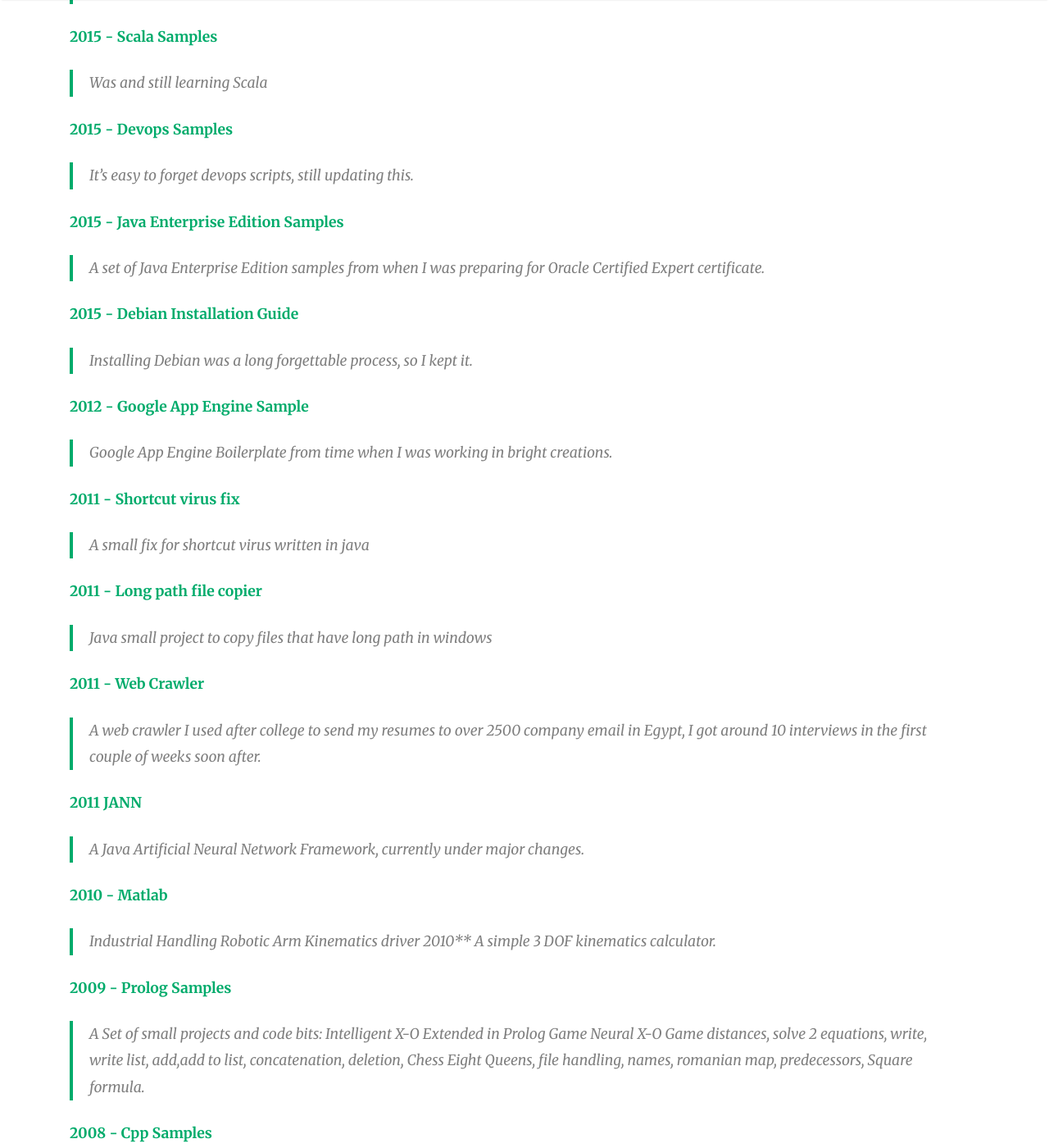
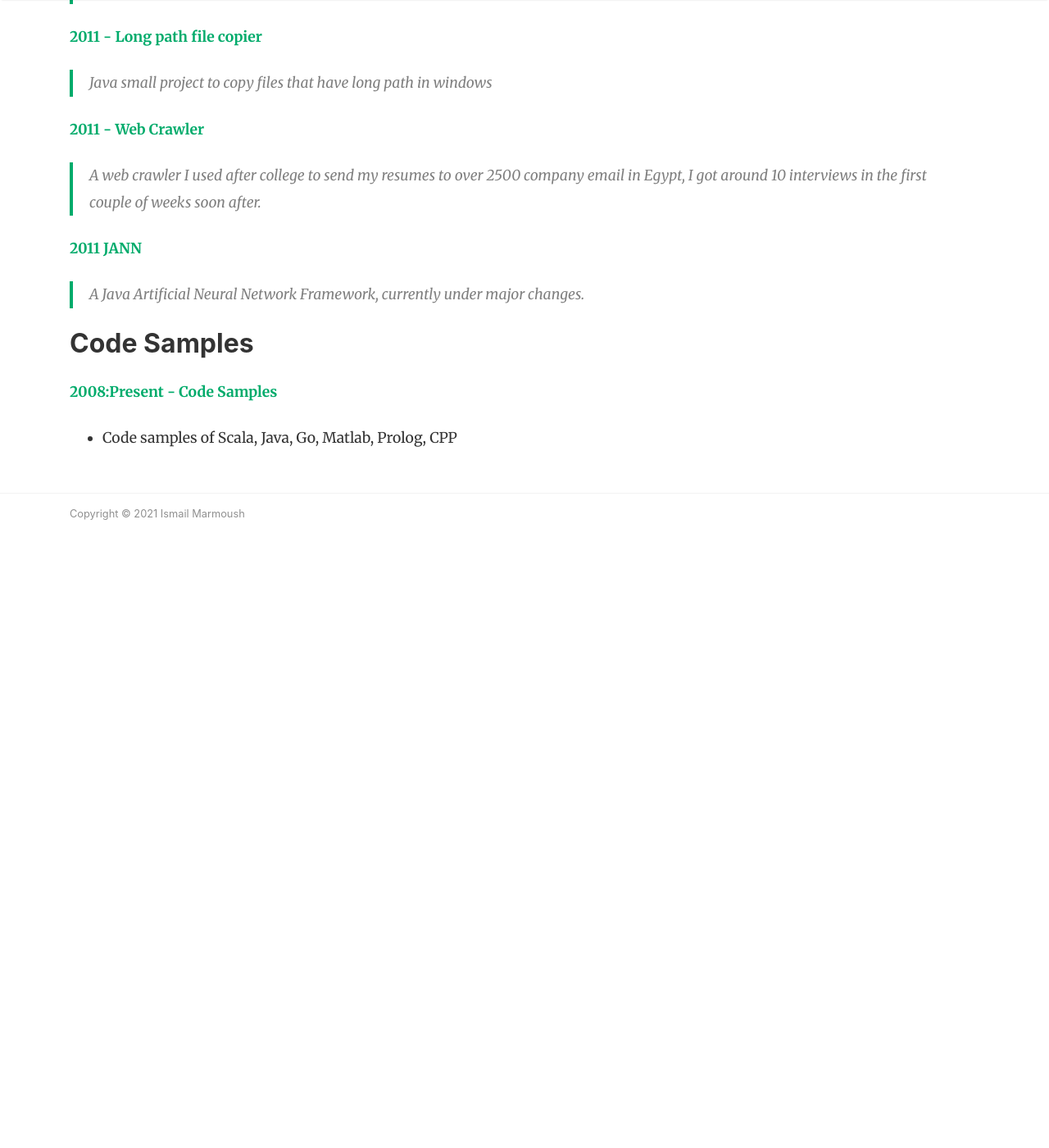
Before and after one commit to IsmailMarmoush/ismailmarmoush.github.io, a Jekyll site: the page built from portfolio.md, in a window 1280 px wide and 1400 px high, scrolled down 2005 px. Shown: the whole window at 82% size. Built offline with Jekyll 4.4.1, drawn with Linux system fonts in a browser that asks for light colours; nearby versions of some CDN libraries; comment, search, counter and statistics services are not loaded; after the commit the page ends 2715 px from its top, so only the background shows below that; some of the changed text lies outside the part shown.

Commit message:
update portfolio

```diff
--- a/portfolio.md
+++ b/portfolio.md
@@ -19,22 +19,22 @@ comments: false
 **[jbom](https://github.com/memoria-io/jbom)**
 > A Bill of Materials (BOM) for memoria opensource projects
 
-**[Pulse](https://github.com/memoria-io/pulse)**
+**[pulse](https://github.com/memoria-io/pulse)**
 > A research/educational small synchronous counter app with 50K requests per second, might be used for events synchronization between multiple topics
 
-**[Java Docker](https://github.com/memoria-io/ansible-docker)**
+**[java Docker](https://github.com/memoria-io/ansible-docker)**
 > Latest JDK and Maven, installed over docker.
 
-**[Etcd Docker](https://github.com/memoria-io/etcd-docker)**
+**[etcd Docker](https://github.com/memoria-io/etcd-docker)**
 > A quick Etcd cluster
 
-**[Ansible Docker](https://github.com/memoria-io/ansible-docker)**
+**[ansible Docker](https://github.com/memoria-io/ansible-docker)**
 > Ansible through docker, so you don't have to install ansible on your machine.
 
-**[Kafka Docker](https://github.com/memoria-io/kafka-docker)**
+**[kafka Docker](https://github.com/memoria-io/kafka-docker)**
 > Dockerized kafka
 
-**[Sunstreet](https://github.com/memoria-io/sunstreet)**
+**[sunstreet](https://github.com/memoria-io/sunstreet)**
 > A single page app, and a github template.
 
 ## Personal Projects
@@ -52,24 +52,6 @@ Some are toy projects, sample code, or even coding challenges.
 > using [Reactor Netty](https://projectreactor.io/), [Vavr.io](https://Vavr.io)
 > tried to do CQRS (semi success, needs little clean up), Gson and other libs.
 
-**[2018 - Go Samples](https://github.com/IsmailMarmoush/go-samples)**
-> Was learning Go language and started this
-
-**[2015 - Scala Samples](https://github.com/IsmailMarmoush/scala-samples)**
-> Was and still learning Scala
-
-**[2015 - Devops Samples](https://github.com/IsmailMarmoush/devops-samples)**
-> It's easy to forget devops scripts, still updating this.
-
-**[2015 - Java Enterprise Edition Samples](https://github.com/IsmailMarmoush/java-eesamples)**
-> A set of Java Enterprise Edition samples from when I was preparing for Oracle Certified Expert certificate.
-
-**[2015 - Debian Installation Guide](https://github.com/IsmailMarmoush/debian)**
-> Installing Debian was a long forgettable process, so I kept it.
-
-**[2012 - Google App Engine Sample](https://github.com/IsmailMarmoush/java-googleappengine)**
-> Google App Engine Boilerplate from time when I was working in bright creations.
-
 **[2011 - Shortcut virus fix](https://github.com/IsmailMarmoush/java-shortcutvirusfix)**
 > A small fix for shortcut virus written in java
 
@@ -83,14 +65,7 @@ Some are toy projects, sample code, or even coding challenges.
 **[2011 JANN](https://github.com/memoria-io/jann)**
 > A Java Artificial Neural Network Framework, currently under major changes.
 
-**[2010 - Matlab](https://github.com/IsmailMarmoush/matlab-samples)**
-> Industrial Handling Robotic Arm Kinematics driver 2010** A simple 3 DOF kinematics calculator.
+## Code Samples
 
-**[2009 - Prolog Samples](https://github.com/IsmailMarmoush/prolog-samples)**
-> A Set of small projects and code bits:
-> Intelligent X-O Extended in Prolog Game
-> Neural X-O Game
-> distances, solve 2 equations, write, write list, add,add to list, concatenation, deletion, Chess Eight Queens, file handling, names, romanian map, predecessors, Square formula.
-
-**[2008 - Cpp Samples](https://github.com/IsmailMarmoush/cpp-samples)**
-> From College time, Set of small projects and code bits; Palindrome Numbers, Prime Numbers, Roman Numbers, Combination Numbers
+**[2008:Present - Code Samples](https://github.com/IsmailMarmoush/samples)**
+* Code samples of Scala, Java, Go, Matlab, Prolog, CPP
```
